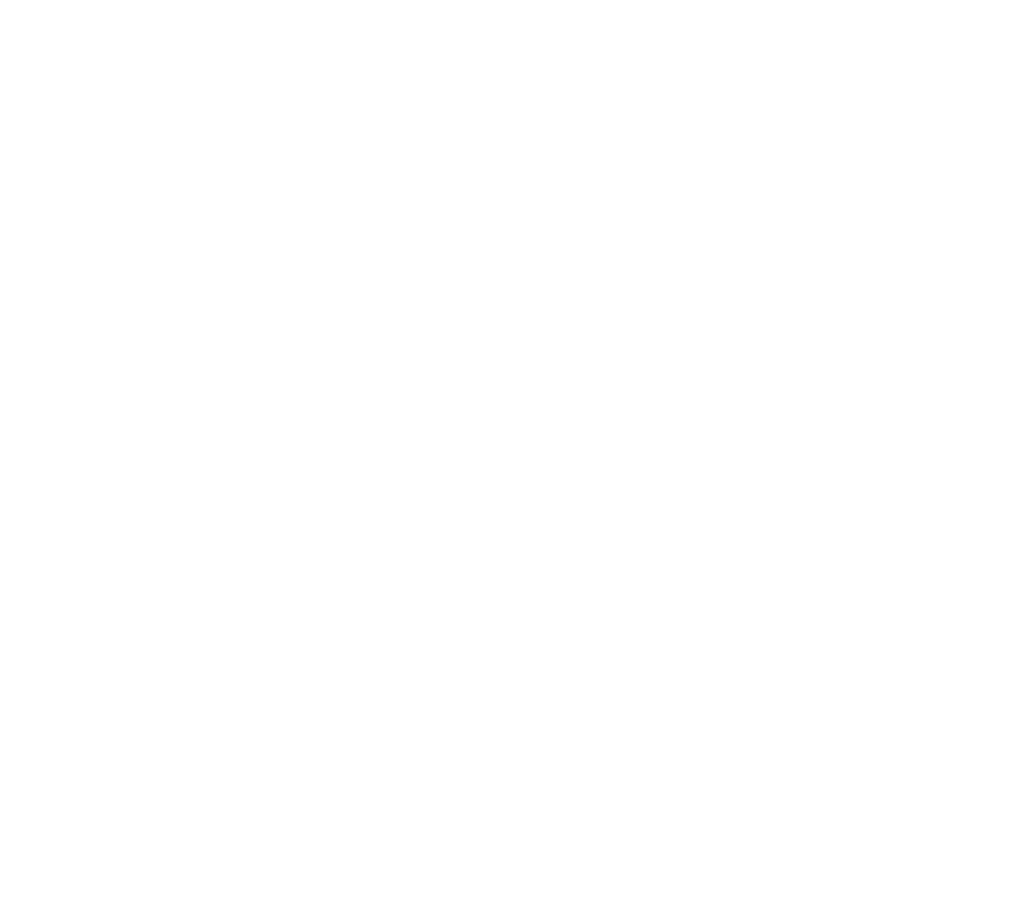
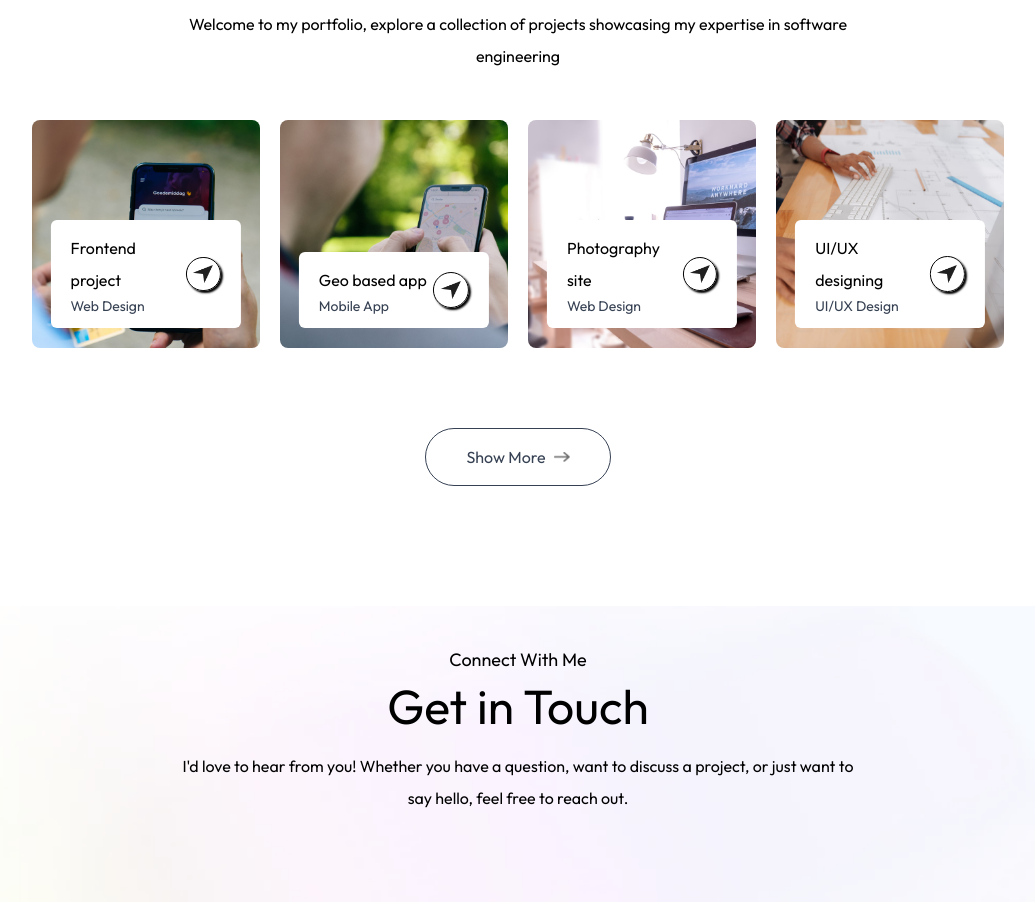
Before and after one commit to Afari-Richmond/mini-portfolio-website, a Next.js app: page / in a window 1280 px wide. Shown: the part 2580-3482 px from the top of the page, without its empty margins (122-1157 px from the left). Before the commit the page ends 1790 px from the top, so only its background shows below. Built offline with nearby package versions, Linux system fonts and the light colour scheme; a web font is replaced by a local one.

Commit message:
Mount all components

```diff
--- /dev/null
+++ b/app/components/Contact.jsx
@@ -0,0 +1,19 @@
+
+
+const Contact = () => {
+  return (
+    <div className="w-full p-[12%] py-10 scroll-mt-20 bg-[url('/footer-bg-color.png')] bg-no-repeat bg-center
+    bg-[length: 90%_auto]
+    " id="contact">
+        <h4 className="text-center mb-2 text-lg font-Ovo">Connect With Me</h4>
+      <h2 className="text-center text-5xl font-Ovo">Get in Touch</h2>
+
+      <p className="text-center max-w-2xl mx-auto mt-5 mb-12 font-Ovo">
+       I'd love to hear from you! Whether you have a question, want to discuss a project, or just want to say hello, feel free to reach out.
+      </p>
+
+    </div>
+  )
+}
+
+export default Contact
--- a/app/page.js
+++ b/app/page.js
@@ -1,7 +1,10 @@
 '"use client";'
 import About from "./components/About";
+import Contact from "./components/Contact";
 import Header from "./components/Header";
 import Navbar from "./components/Navbar";
+import Services from "./components/Services";
+import Work from "./components/Work";
 
 
 export default function Home() {
@@ -10,6 +13,9 @@
     <Navbar />
     <Header />
     <About />
+    <Services />
+    <Work />
+    <Contact />
 
 
 
--- a/tailwind.config.mjs
+++ b/tailwind.config.mjs
@@ -1,5 +1,4 @@
-/** @type {import('tailwindcss').Config} */
-module.exports = {
+const config = {
   content: [
     "./app/**/*.{js,ts,jsx,tsx}",
     "./pages/**/*.{js,ts,jsx,tsx}",
@@ -12,7 +11,6 @@
         darkHover: "#2A004A",
         darkTheme: "#11001f",
       },
-
       fontFamily: {
         outFit: ["Outfit", "sans-serif"],
         Ovo: ["Ovo", "serif"],
@@ -25,3 +23,5 @@
   },
   plugins: [],
 };
+
+export default config;
```
